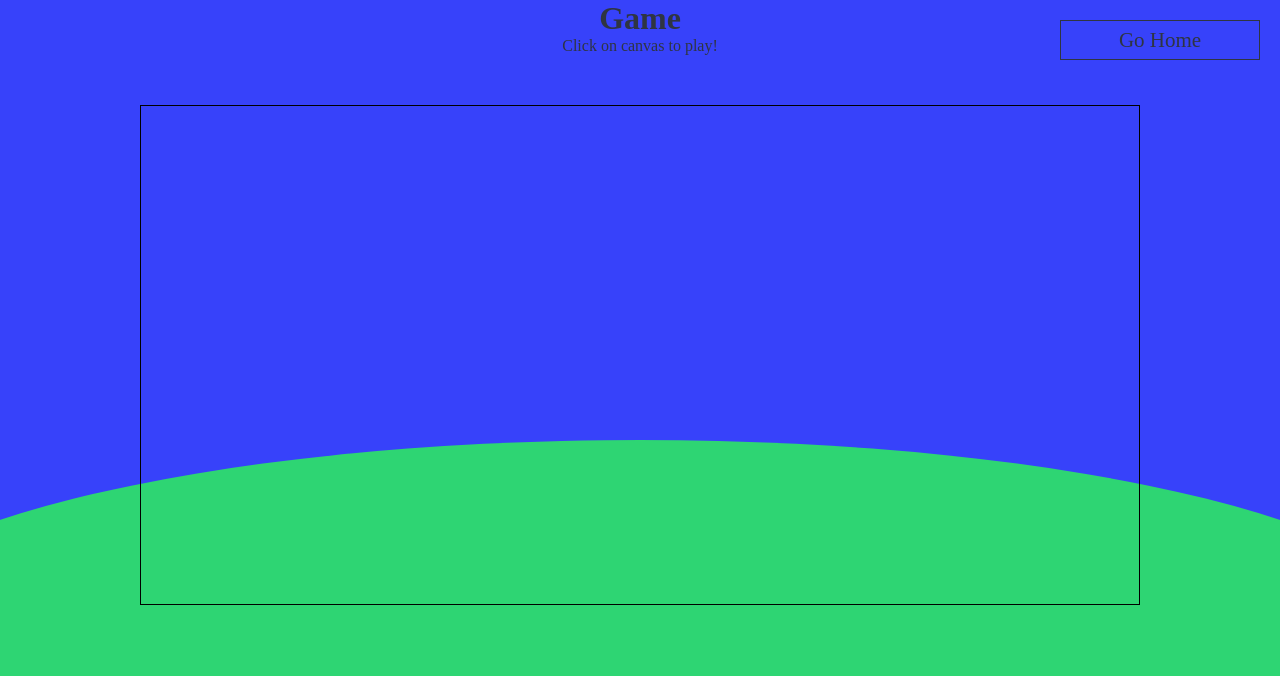
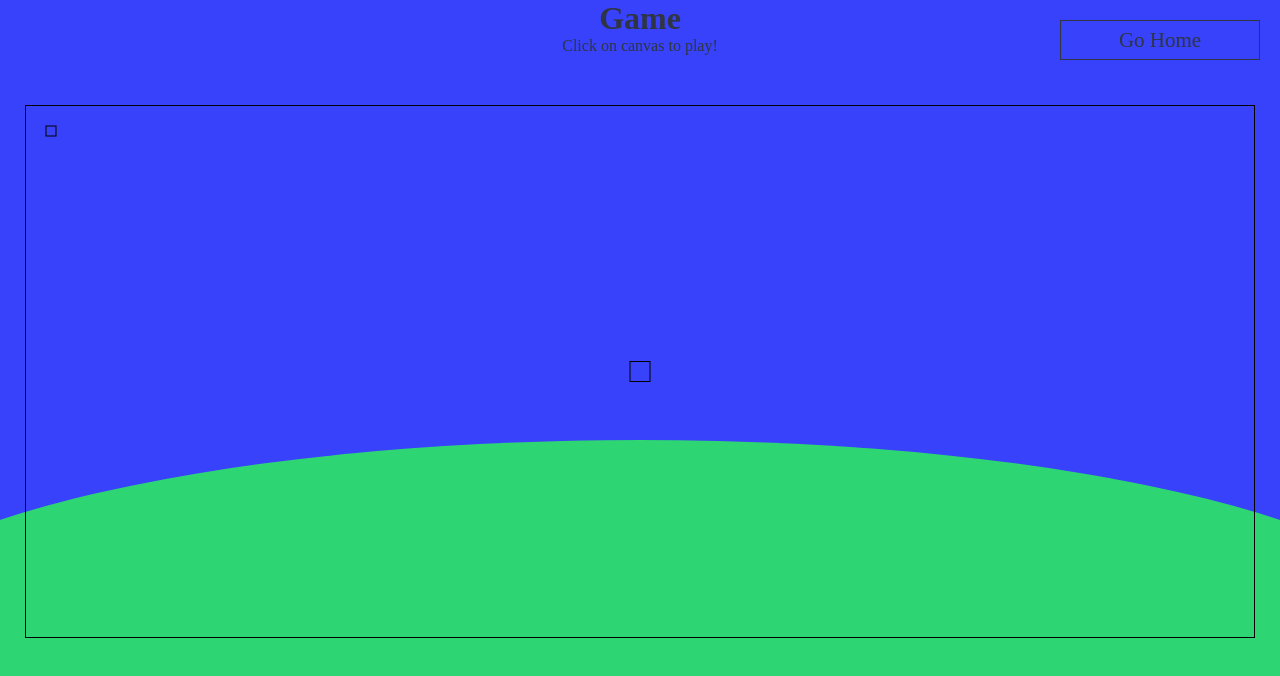
Before and after one commit to snoh666/react-paint, a React (Create React App) app: page /react-snake-game/game in a window 1280 px wide. Shown: the top 676 px of the page. Built offline with nearby package versions, Linux system fonts and the light colour scheme; a web font is replaced by a local one.

Commit message:
Fixed whole game Component

```diff
--- a/src/components/game.jsx
+++ b/src/components/game.jsx
@@ -1,40 +1,34 @@
 import React from 'react';
 import { Link } from 'react-router-dom';
 
-// const Setup = React.forwardRef((props, ref) => (
-//   <div className="app-content">
-//     <h1>Game</h1>
-//     <Link to='/'>
-//       <button className="exit-btn">Go Home</button>
-//     </Link>
-//     <canvas ref={ref}></canvas>
-//   </div>
-// ));
-const Game = () => {
-  let canvasRef = React.createRef();
-  /*
-    canvas size:
-      width: 1000px
-      height: 500px
+class Game extends React.Component{
 
-  */
-  const start = () => {
-    const canvas = canvasRef.current;
+  componentDidMount() {
+    const canvas = this.refs.canvas;
     const ctx = canvas.getContext('2d');
-    const setup = {
-      screenX: 1000,
-      screenY: 500,
-      playerX: 1000 / 2 - 10,
-      playerY: 500 / 2 -10
-    };
-    console.log(setup);
 
-    ctx.beginPath();
-    ctx.strokeRect(setup.playerX, setup.playerY,20,20);
-    ctx.stroke();
-  };
-  return (
-    (
+    canvas.width = canvas.clientWidth;
+    canvas.height = canvas.clientHeight;
+
+    ctx.strokeColor = 'black';
+    ctx.strokeRect(20, 20, 10, 10);
+    console.log('stroked');
+
+    this.startGame(canvas, ctx);
+
+    // document.addEventListener('keydown', e => console.log(e));
+  }
+
+  startGame(canvas, ctx) {
+    console.log('Hello from startGame');
+
+    ctx.strokeRect(canvas.width / 2 - 10, canvas.height / 2 - 10, 20, 20);
+  }
+
+
+
+  render() {
+    return (
       <div className="app-content">
         <h1>Game</h1>
         <Link to='/'>
@@ -42,12 +36,12 @@ const Game = () => {
         </Link>
         <p>Click on canvas to play!</p>
         <canvas
-          ref={canvasRef}
-          onClick={start}
+          ref='canvas'
+          style={{height: window.innerHeight / 3 * 2, width: window.innerWidth - 50}}
         />
       </div>
-    )
-  );
-};
+    );
+  }
+}
 
 export default Game;
```
